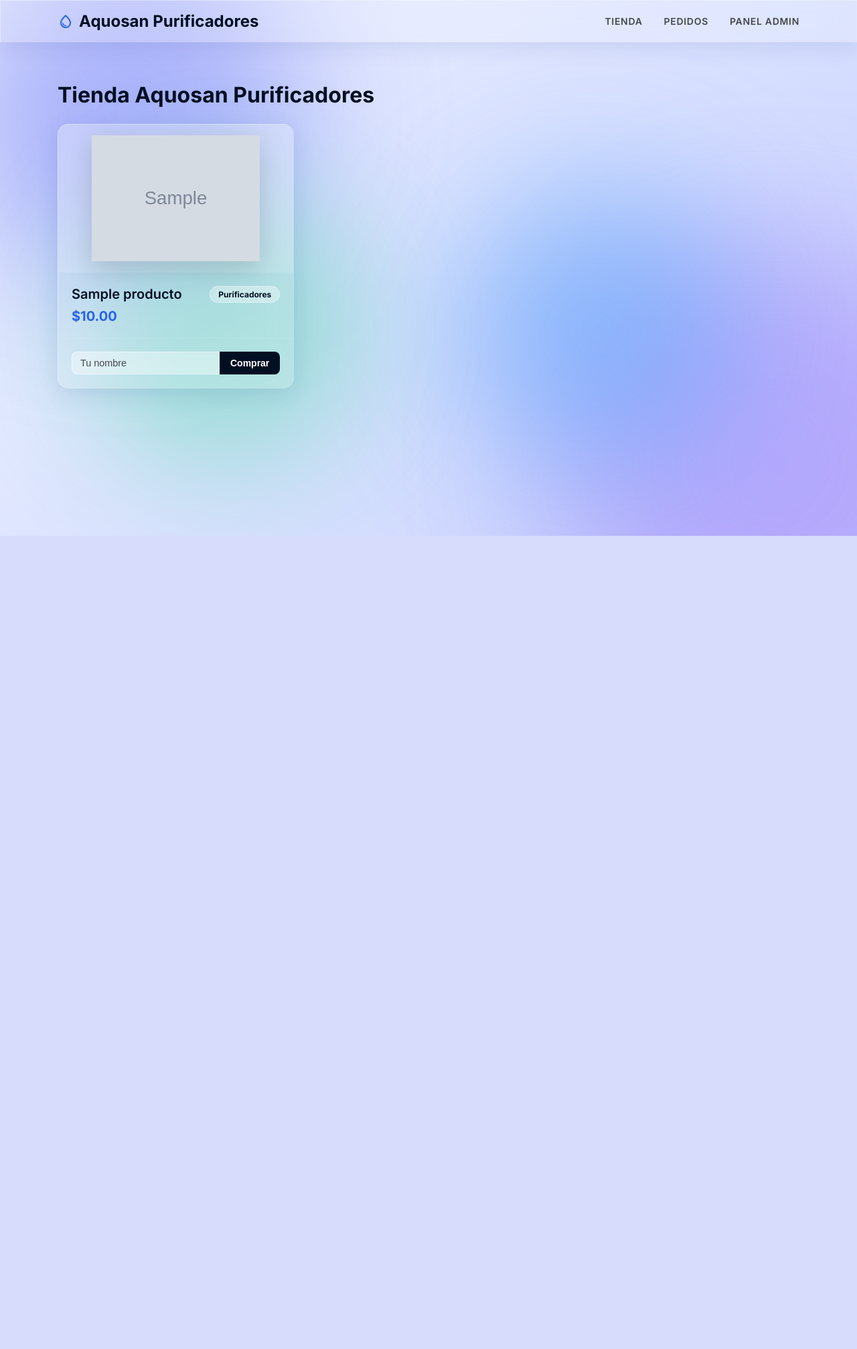
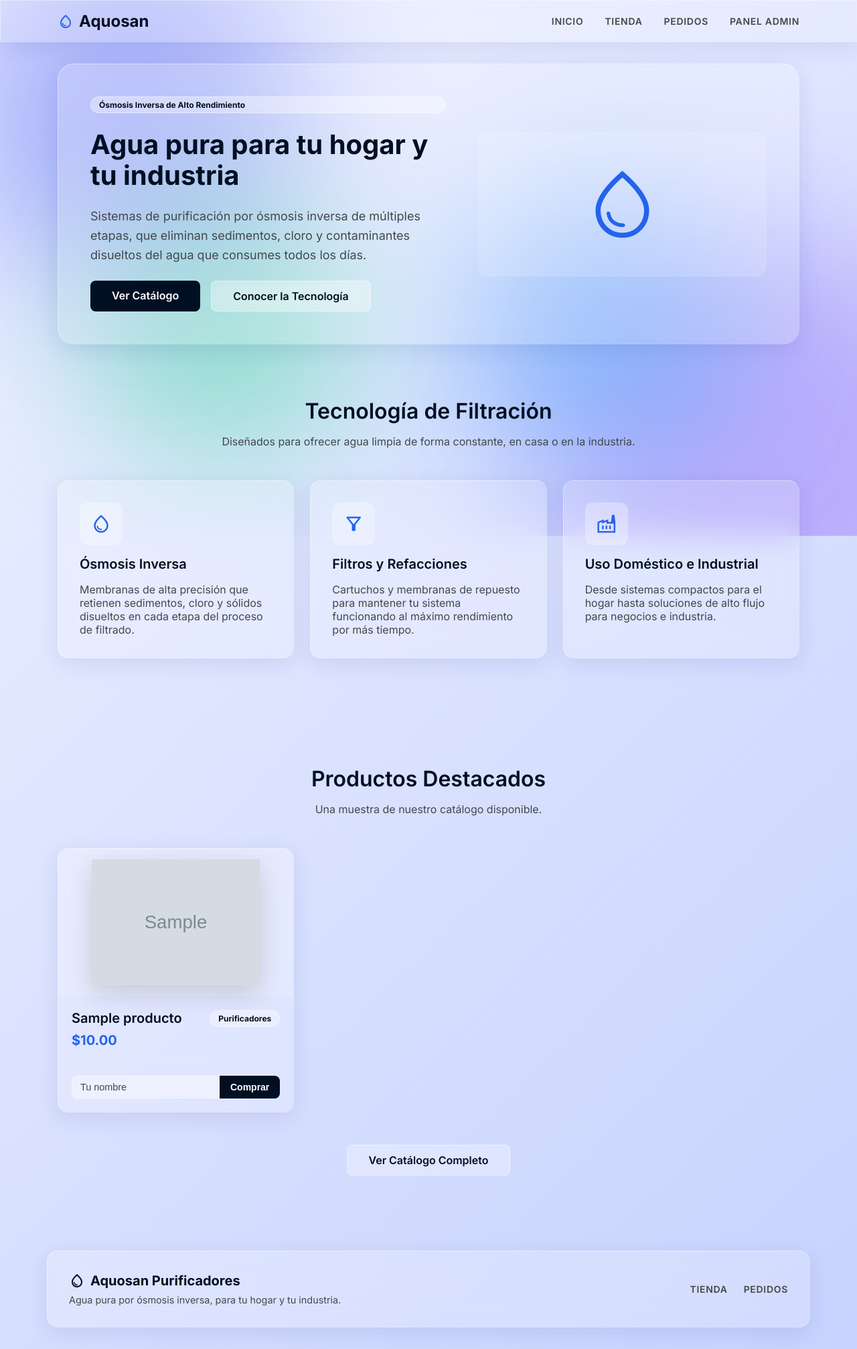
Before and after one commit to DanielBarri/purificadores, a Django app: page / in a window 1280 px wide. Shown: the whole page at 67% size. Before the commit the page ends 800 px from the top, so only its background shows below. Run offline with Django 5.2, Linux system fonts and the light colour scheme; tables that the repository leaves empty hold one stand-in row (values such as "Sample post"); grey boxes marked "Sample" are stand-in pictures.

Commit message:
Add landing page with featured products, update navigation, and enhance styling

```diff
--- a/pedidos/dao/tiendadao.py
+++ b/pedidos/dao/tiendadao.py
@@ -11,6 +11,10 @@ class ProductoDAO:
     @staticmethod
     def obtener_disponibles() -> List[Producto]:
         return Producto.objects.filter(disponible=True)
+
+    @staticmethod
+    def obtener_destacados(cantidad: int = 3) -> List[Producto]:
+        return Producto.objects.filter(disponible=True)[:cantidad]
 
     @staticmethod
     def obtener_por_id(producto_id: int) -> Optional[Producto]:
--- a/pedidos/templates/mainvista/base.html
+++ b/pedidos/templates/mainvista/base.html
@@ -25,11 +25,12 @@
 
         <header class="site-header glass-panel">
             <nav class="site-nav container">
-                <a class="brand" href="{% url 'tienda' %}">
+                <a class="brand" href="{% url 'landing' %}">
                     <span class="material-symbols-outlined">water_drop</span>
-                    Aquosan Purificadores
+                    Aquosan
                 </a>
                 <div class="nav-links">
+                    <a class="nav-link" href="{% url 'landing' %}">Inicio</a>
                     <a class="nav-link" href="{% url 'tienda' %}">Tienda</a>
                     <a class="nav-link" href="{% url 'pedidos' %}">Pedidos</a>
                     <a class="nav-link" href="/admin/" target="_blank">Panel Admin</a>
@@ -38,5 +39,21 @@
         </header>
 
         <main class="container page-content">{% block content %}{% endblock %}</main>
+
+        <footer class="site-footer glass-panel container">
+            <div class="footer-brand">
+                <span class="footer-brand__name">
+                    <span class="material-symbols-outlined">water_drop</span>
+                    Aquosan Purificadores
+                </span>
+                <p class="footer-brand__tagline">
+                    Agua pura por ósmosis inversa, para tu hogar y tu industria.
+                </p>
+            </div>
+            <div class="footer-links">
+                <a class="nav-link" href="{% url 'tienda' %}">Tienda</a>
+                <a class="nav-link" href="{% url 'pedidos' %}">Pedidos</a>
+            </div>
+        </footer>
     </body>
 </html>
--- /dev/null
+++ b/pedidos/templates/mainvista/landing.html
@@ -0,0 +1,115 @@
+{% extends 'mainvista/base.html' %} {% block content %}
+
+<section class="hero glass-panel">
+    <div class="hero__content">
+        <span class="badge-glass">Ósmosis Inversa de Alto Rendimiento</span>
+        <h1 class="hero__title">Agua pura para tu hogar y tu industria</h1>
+        <p class="hero__text">
+            Sistemas de purificación por ósmosis inversa de múltiples etapas,
+            que eliminan sedimentos, cloro y contaminantes disueltos del agua
+            que consumes todos los días.
+        </p>
+        <div class="hero__actions">
+            <a href="{% url 'tienda' %}" class="btn btn-primary btn-lg">Ver Catálogo</a>
+            <a href="#tecnologia" class="btn btn-secondary btn-lg">Conocer la Tecnología</a>
+        </div>
+    </div>
+    <div class="hero__visual">
+        <span class="material-symbols-outlined">water_drop</span>
+    </div>
+</section>
+
+<section class="section" id="tecnologia">
+    <div class="section__header">
+        <h2 class="section-title">Tecnología de Filtración</h2>
+        <p class="section-subtitle">
+            Diseñados para ofrecer agua limpia de forma constante, en casa o en la industria.
+        </p>
+    </div>
+    <div class="feature-grid">
+        <div class="feature-card glass-panel">
+            <div class="feature-card__icon">
+                <span class="material-symbols-outlined">water_drop</span>
+            </div>
+            <h3 class="feature-card__title">Ósmosis Inversa</h3>
+            <p class="feature-card__text">
+                Membranas de alta precisión que retienen sedimentos, cloro y
+                sólidos disueltos en cada etapa del proceso de filtrado.
+            </p>
+        </div>
+        <div class="feature-card glass-panel">
+            <div class="feature-card__icon">
+                <span class="material-symbols-outlined">filter_alt</span>
+            </div>
+            <h3 class="feature-card__title">Filtros y Refacciones</h3>
+            <p class="feature-card__text">
+                Cartuchos y membranas de repuesto para mantener tu sistema
+                funcionando al máximo rendimiento por más tiempo.
+            </p>
+        </div>
+        <div class="feature-card glass-panel">
+            <div class="feature-card__icon">
+                <span class="material-symbols-outlined">factory</span>
+            </div>
+            <h3 class="feature-card__title">Uso Doméstico e Industrial</h3>
+            <p class="feature-card__text">
+                Desde sistemas compactos para el hogar hasta soluciones de
+                alto flujo para negocios e industria.
+            </p>
+        </div>
+    </div>
+</section>
+
+<section class="section">
+    <div class="section__header">
+        <h2 class="section-title">Productos Destacados</h2>
+        <p class="section-subtitle">Una muestra de nuestro catálogo disponible.</p>
+    </div>
+    <div class="product-grid">
+        {% for producto in productos_destacados %}
+        <div class="product-card glass-panel">
+            {% if producto.imagen %}
+            <div class="product-card__image-wrap">
+                <img
+                    src="{{ producto.imagen.url }}"
+                    class="product-card__image"
+                    alt="{{ producto.nombre }}" />
+            </div>
+            {% else %}
+            <div class="product-card__placeholder">
+                <span>Sin imagen</span>
+            </div>
+            {% endif %}
+            <div class="product-card__body">
+                <div class="product-card__title-row">
+                    <h5 class="product-card__title">{{ producto.nombre }}</h5>
+                    <span class="badge-glass">{{ producto.get_categoria_display }}</span>
+                </div>
+                <h6 class="product-card__price">${{ producto.precio }}</h6>
+            </div>
+            <div class="product-card__footer">
+                <form action="{% url 'crear_pedido' %}" method="POST">
+                    {% csrf_token %}
+                    <input type="hidden" name="producto_id" value="{{ producto.id }}" />
+                    <div class="buy-form__row">
+                        <input
+                            type="text"
+                            name="cliente_nombre"
+                            class="text-input"
+                            placeholder="Tu nombre"
+                            required />
+                        <button type="submit" class="btn btn-primary">Comprar</button>
+                    </div>
+                </form>
+            </div>
+        </div>
+        {% empty %}
+        <p>Aún no hay productos disponibles.</p>
+        {% endfor %}
+    </div>
+    <div class="text-center">
+        <a href="{% url 'tienda' %}" class="btn btn-secondary btn-lg">Ver Catálogo Completo</a>
+    </div>
+</section>
+
+{% endblock %}
--- a/pedidos/urls.py
+++ b/pedidos/urls.py
@@ -8,7 +8,8 @@ router.register(r'api/pedidos', views.PedidoViewSet, basename='api_pedidos')
 
 urlpatterns = [
     # Rutas Web (HTML)
-    path('', views.tienda_view, name='tienda'),
+    path('', views.landing_view, name='landing'),
+    path('tienda/', views.tienda_view, name='tienda'),
     path('pedidos/', views.pedidos_view, name='pedidos'),
     path('pedido/nuevo/', views.crear_pedido_action, name='crear_pedido'),
     path('pedido/<int:pedido_id>/estado/', views.cambiar_estado_action, name='cambiar_estado'),
--- a/pedidos/views.py
+++ b/pedidos/views.py
@@ -19,6 +19,11 @@ def es_vendedor(user):
 # ==========================================
 # 1. VISTAS WEB (HTML)
 # ==========================================
+
+def landing_view(request):
+    """Muestra la página de inicio del sitio web"""
+    productos_destacados = ProductoDAO.obtener_destacados()
+    return render(request, 'mainvista/landing.html', {'productos_destacados': productos_destacados})
 
 def tienda_view(request):
     """Muestra el catálogo del la tienda al cliente utilizando el DAO"""
--- a/static/css/base.css
+++ b/static/css/base.css
@@ -222,13 +222,17 @@ body {
 .btn-primary {
     background-color: var(--color-text-primary);
     color: var(--color-on-primary);
-    border-radius: 0 var(--radius-lg) var(--radius-lg) 0;
+    border-radius: var(--radius-lg);
     font-weight: 600;
     font-size: 0.875rem;
 }
 
 .btn-primary:hover {
     background-color: #1a2e44;
+}
+
+.buy-form__row .btn-primary {
+    border-radius: 0 var(--radius-lg) var(--radius-lg) 0;
 }
 
 .text-input {
@@ -340,3 +344,193 @@ body {
 .buy-form__row {
     display: flex;
 }
+
+/* Utilidades */
+.text-center {
+    text-align: center;
+}
+
+/* Botones adicionales */
+.btn-secondary {
+    background-color: var(--glass-bg-strong);
+    backdrop-filter: blur(16px);
+    -webkit-backdrop-filter: blur(16px);
+    border: 1px solid var(--glass-border-light);
+    color: var(--color-text-primary);
+    border-radius: var(--radius-lg);
+    font-weight: 600;
+}
+
+.btn-secondary:hover {
+    background-color: rgba(255, 255, 255, 0.5);
+}
+
+.btn-lg {
+    padding: 0.75rem 2rem;
+    font-size: 1rem;
+}
+
+/* Secciones */
+.section {
+    padding: var(--space-section-gap) 0;
+    display: flex;
+    flex-direction: column;
+    gap: 3rem;
+}
+
+.section__header {
+    max-width: 640px;
+    margin: 0 auto;
+    text-align: center;
+    display: flex;
+    flex-direction: column;
+    gap: 1rem;
+}
+
+.section-title {
+    margin: 0;
+    font-size: 2rem;
+    font-weight: 600;
+    color: var(--color-text-primary);
+}
+
+.section-subtitle {
+    margin: 0;
+    font-size: 1rem;
+    color: var(--color-text-secondary);
+}
+
+/* Hero */
+.hero {
+    padding: 3rem;
+    display: flex;
+    flex-wrap: wrap;
+    align-items: center;
+    justify-content: space-between;
+    gap: 3rem;
+    border-radius: var(--radius-3xl);
+}
+
+.hero__content {
+    flex: 1 1 420px;
+    display: flex;
+    flex-direction: column;
+    gap: 1.5rem;
+}
+
+.hero__title {
+    margin: 0;
+    font-size: 2.5rem;
+    line-height: 1.15;
+    font-weight: 700;
+    color: var(--color-text-primary);
+}
+
+.hero__text {
+    margin: 0;
+    font-size: 1.125rem;
+    line-height: 1.6;
+    color: var(--color-text-secondary);
+    max-width: 32rem;
+}
+
+.hero__actions {
+    display: flex;
+    flex-wrap: wrap;
+    gap: 1rem;
+}
+
+.hero__visual {
+    flex: 1 1 320px;
+    display: flex;
+    align-items: center;
+    justify-content: center;
+    padding: 3rem;
+    border-radius: var(--radius-2xl);
+    background-color: rgba(255, 255, 255, 0.15);
+}
+
+.hero__visual .material-symbols-outlined {
+    font-size: 120px;
+    color: var(--color-accent);
+}
+
+/* Cuadrícula de características */
+.feature-grid {
+    display: grid;
+    grid-template-columns: repeat(auto-fit, minmax(260px, 1fr));
+    gap: 1.5rem;
+}
+
+.feature-card {
+    padding: 2rem;
+    border-radius: var(--radius-2xl);
+    display: flex;
+    flex-direction: column;
+    gap: 1rem;
+}
+
+.feature-card__icon {
+    width: 64px;
+    height: 64px;
+    border-radius: var(--radius-xl);
+    background-color: var(--glass-bg-strong);
+    display: flex;
+    align-items: center;
+    justify-content: center;
+}
+
+.feature-card__icon .material-symbols-outlined {
+    color: var(--color-accent);
+    font-size: 32px;
+}
+
+.feature-card__title {
+    margin: 0;
+    font-size: 1.25rem;
+    font-weight: 600;
+    color: var(--color-text-primary);
+}
+
+.feature-card__text {
+    margin: 0;
+    color: var(--color-text-secondary);
+}
+
+/* Pie de página */
+.site-footer {
+    padding: 2rem;
+    border-radius: var(--radius-2xl);
+    display: flex;
+    flex-wrap: wrap;
+    justify-content: space-between;
+    align-items: center;
+    gap: 1.5rem;
+    margin-bottom: 2rem;
+}
+
+.footer-brand {
+    display: flex;
+    flex-direction: column;
+    gap: 0.5rem;
+}
+
+.footer-brand__name {
+    display: flex;
+    align-items: center;
+    gap: 0.5rem;
+    font-size: 1.25rem;
+    font-weight: 700;
+    color: var(--color-text-primary);
+}
+
+.footer-brand__tagline {
+    margin: 0;
+    color: var(--color-text-secondary);
+    font-size: 0.9rem;
+}
+
+.footer-links {
+    display: flex;
+    gap: 1.5rem;
+}
```
